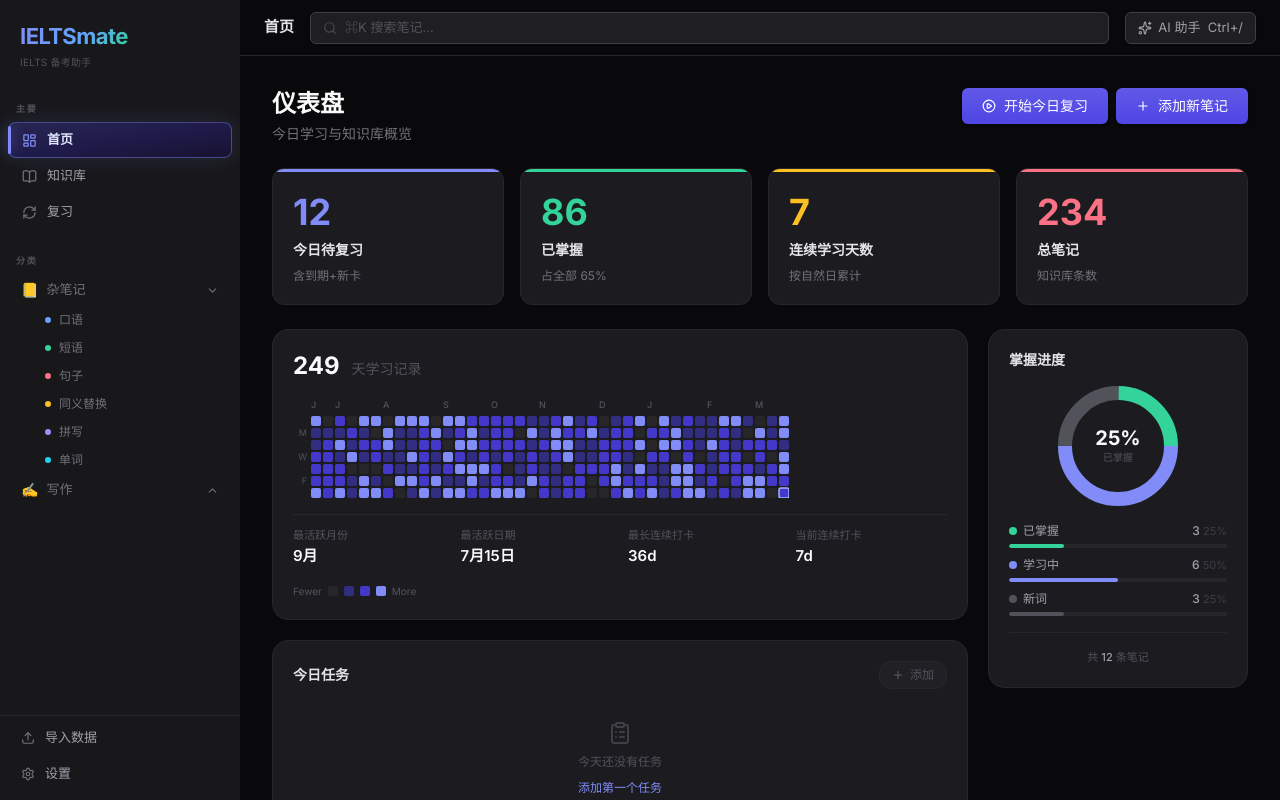
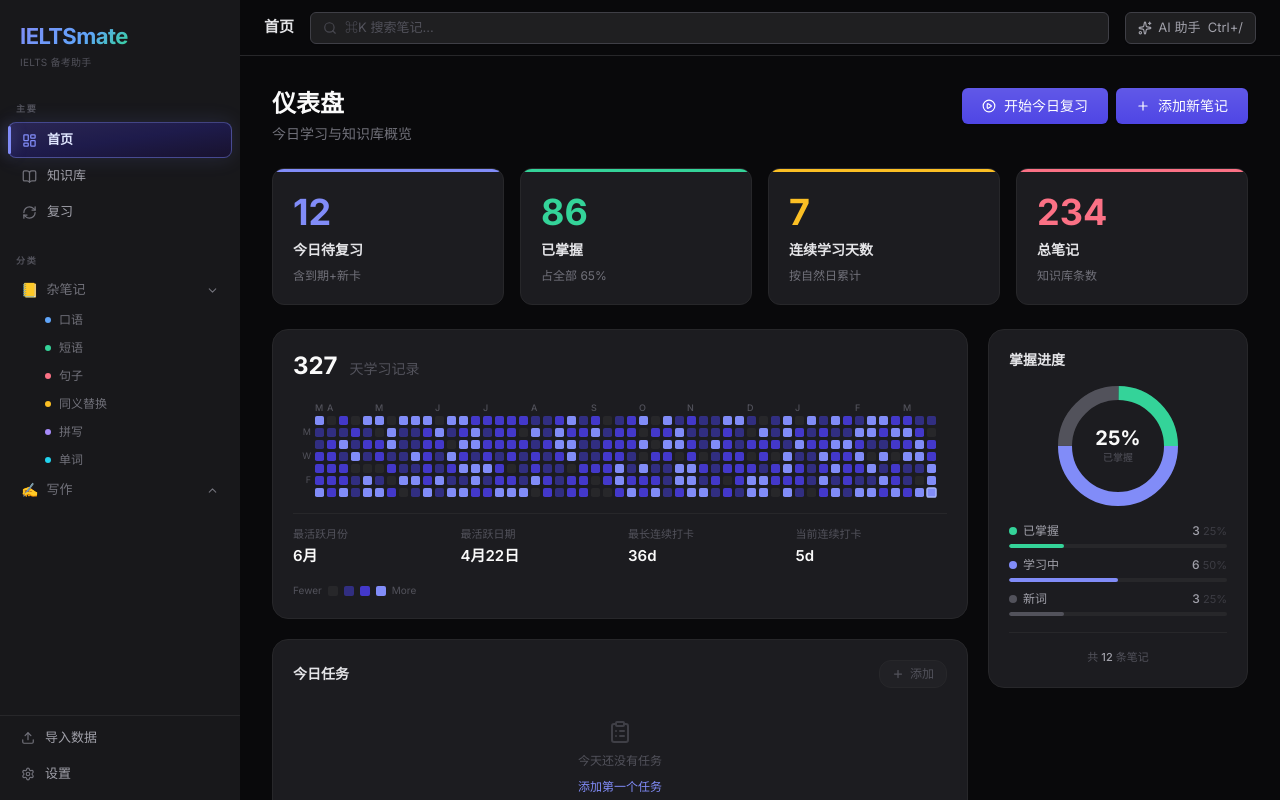
Before and after one commit to Patrickming/ieltsmate, a React (Vite) app in the folder frontend/: page / in a window 1280 px wide. Built offline with nearby package versions, Linux system fonts and the light colour scheme.

Commit message:
0.75前端

```diff
--- a/frontend/src/components/ui/ActivityHeatmap.tsx
+++ b/frontend/src/components/ui/ActivityHeatmap.tsx
@@ -1,117 +1,105 @@
-import { useMemo } from 'react'
+import { useMemo, useRef, useState, useEffect } from 'react'
 
-const WEEKS = 40
-const CELL = 10
-const GAP = 2
+const WEEKS = 52          // full year
+const GAP   = 3           // gap between cells (px, in SVG units)
+const LEFT_LABEL_W = 22   // space reserved for Mon/Wed/Fri labels
+const TOP_LABEL_H  = 18   // space reserved for month labels
 
 interface ActivityHeatmapProps {
   todayAllDone?: boolean
 }
 
-const MONTH_INITIALS = ['J', 'F', 'M', 'A', 'M', 'J', 'J', 'A', 'S', 'O', 'N', 'D']
-const MONTH_NAMES_ZH = ['1月', '2月', '3月', '4月', '5月', '6月', '7月', '8月', '9月', '10月', '11月', '12月']
+const MONTH_INITIALS = ['J','F','M','A','M','J','J','A','S','O','N','D']
+const MONTH_NAMES_ZH = ['1月','2月','3月','4月','5月','6月','7月','8月','9月','10月','11月','12月']
+const LABEL_ROWS: Record<number, string> = { 1: 'M', 3: 'W', 5: 'F' }
 
-function toKey(d: Date) {
-  return d.toISOString().slice(0, 10)
-}
+function toKey(d: Date) { return d.toISOString().slice(0, 10) }
 
 function generateMockActivity(todayKey: string): Record<string, number> {
   const data: Record<string, number> = {}
   const today = new Date(todayKey)
   const totalDays = WEEKS * 7
-
   for (let i = totalDays - 1; i >= 0; i--) {
     const d = new Date(today)
     d.setDate(today.getDate() - i)
     const key = toKey(d)
     const rand = Math.random()
-    if (rand < 0.12) data[key] = 0
+    if      (rand < 0.12) data[key] = 0
     else if (rand < 0.40) data[key] = Math.floor(Math.random() * 3) + 1
     else if (rand < 0.72) data[key] = Math.floor(Math.random() * 4) + 4
-    else data[key] = Math.floor(Math.random() * 5) + 8
+    else                  data[key] = Math.floor(Math.random() * 5) + 8
   }
-  // Ensure today has activity
   data[todayKey] = Math.floor(Math.random() * 5) + 6
   return data
 }
 
 function getCellColor(count: number): string {
   if (count === 0) return '#27272a'
-  if (count <= 3) return '#312e81'
-  if (count <= 7) return '#4338ca'
+  if (count <= 3)  return '#312e81'
+  if (count <= 7)  return '#4338ca'
   return '#818cf8'
 }
 
-// Calculate streaks from activity data
 function calcStreaks(activity: Record<string, number>, todayKey: string) {
   const keys = Object.keys(activity).sort()
-  let longest = 0
-  let current = 0
-  let streak = 0
-
-  // Current streak: count backwards from today
+  let longest = 0, current = 0, streak = 0
   const today = new Date(todayKey)
   for (let i = 0; ; i++) {
-    const d = new Date(today)
-    d.setDate(today.getDate() - i)
-    const k = toKey(d)
-    if (activity[k] && activity[k] > 0) {
-      current++
-    } else {
-      break
+    const d = new Date(today); d.setDate(today.getDate() - i)
+    if (activity[toKey(d)] > 0) current++; else break
   }
+  for (const k of keys) {
+    if (activity[k] > 0) { streak++; longest = Math.max(longest, streak) }
+    else streak = 0
   }
-
-  // Longest streak
-  for (const k of keys) {
-    if (activity[k] > 0) {
-      streak++
-      longest = Math.max(longest, streak)
-    } else {
-      streak = 0
-    }
-  }
-
   return { longest, current }
 }
 
-// Find most active month and day
 function calcStats(activity: Record<string, number>) {
   const monthTotals: Record<number, number> = {}
   let maxDay = { key: '', count: 0 }
-
   for (const [key, count] of Object.entries(activity)) {
     if (count === 0) continue
     const month = new Date(key).getMonth()
     monthTotals[month] = (monthTotals[month] ?? 0) + count
     if (count > maxDay.count) maxDay = { key, count }
   }
-
-  let maxMonth = -1
-  let maxMonthCount = 0
+  let maxMonth = -1, maxMonthCount = 0
   for (const [m, c] of Object.entries(monthTotals)) {
     if (c > maxMonthCount) { maxMonthCount = c; maxMonth = Number(m) }
   }
-
-  const mostActiveDay = maxDay.key
-    ? new Date(maxDay.key).toLocaleDateString('zh-CN', { month: 'short', day: 'numeric' })
-    : '—'
-
   return {
     mostActiveMonth: maxMonth >= 0 ? MONTH_NAMES_ZH[maxMonth] : '—',
-    mostActiveDay,
+    mostActiveDay: maxDay.key
+      ? new Date(maxDay.key).toLocaleDateString('zh-CN', { month: 'short', day: 'numeric' })
+      : '—',
   }
 }
 
 export function ActivityHeatmap({ todayAllDone = false }: ActivityHeatmapProps) {
   const todayKey = toKey(new Date())
-
   const activity = useMemo(() => generateMockActivity(todayKey), [todayKey])
 
-  // Build week columns starting from (WEEKS*7) days ago
+  // ── Measure container width ──────────────────────────────
+  const wrapRef = useRef<HTMLDivElement>(null)
+  const [containerW, setContainerW] = useState(600)
+
+  useEffect(() => {
+    const el = wrapRef.current
+    if (!el) return
+    setContainerW(el.clientWidth)
+    const ro = new ResizeObserver(([entry]) => setContainerW(entry.contentRect.width))
+    ro.observe(el)
+    return () => ro.disconnect()
+  }, [])
+
+  // Derive cell size from container width so grid fills perfectly
+  const availW = containerW - LEFT_LABEL_W - GAP
+  const CELL = Math.max(8, Math.floor((availW + GAP) / WEEKS) - GAP)
+
+  // ── Build columns ───────────────────────────────────────
   const startDate = new Date(todayKey)
   startDate.setDate(startDate.getDate() - (WEEKS * 7 - 1))
-
   const columns: { date: Date; key: string; count: number }[][] = []
   const cur = new Date(startDate)
   for (let w = 0; w < WEEKS; w++) {
@@ -124,30 +112,24 @@ export function ActivityHeatmap({ todayAllDone = false }: ActivityHeatmapProps)
     columns.push(week)
   }
 
-  // Month label positions: first column index where a new month starts
+  // Month markers
   const monthMarkers: { weekIdx: number; initial: string }[] = []
   columns.forEach((week, wi) => {
     const d = week[0].date
-    const isNewMonth = wi === 0 || d.getDate() <= 7
-    if (isNewMonth) {
+    if (wi === 0 || d.getDate() <= 7) {
       const initial = MONTH_INITIALS[d.getMonth()]
       const prev = monthMarkers[monthMarkers.length - 1]
-      if (!prev || prev.weekIdx !== wi) {
-        monthMarkers.push({ weekIdx: wi, initial })
-      }
+      if (!prev || prev.weekIdx !== wi) monthMarkers.push({ weekIdx: wi, initial })
     }
   })
 
   const { longest, current } = calcStreaks(activity, todayKey)
   const { mostActiveMonth, mostActiveDay } = calcStats(activity)
-  const totalStudied = Object.values(activity).filter((v) => v > 0).length
+  const totalStudied = Object.values(activity).filter(v => v > 0).length
 
-  const svgW = WEEKS * (CELL + GAP) - GAP
-  const svgH = 7 * (CELL + GAP) - GAP
-
-  // Weekday label rows: only M(1), W(3), F(5) — index 0=Sun
-  const LABEL_ROWS: Record<number, string> = { 1: 'M', 3: 'W', 5: 'F' }
-  const LEFT_PAD = 18
+  // SVG dimensions (everything inside one SVG including labels)
+  const svgW = LEFT_LABEL_W + WEEKS * (CELL + GAP) - GAP
+  const svgH = TOP_LABEL_H + 7 * (CELL + GAP) - GAP
 
   return (
     <div className="flex flex-col gap-4">
@@ -157,61 +139,60 @@ export function ActivityHeatmap({ todayAllDone = false }: ActivityHeatmapProps)
         <span className="text-sm text-text-subtle">天学习记录</span>
       </div>
 
-      {/* Grid area */}
-      <div style={{ paddingLeft: LEFT_PAD }}>
-        {/* Month labels */}
-        <div className="flex" style={{ marginBottom: 4, marginLeft: 0 }}>
-          {columns.map((_, wi) => {
-            const marker = monthMarkers.find((m) => m.weekIdx === wi)
-            return (
-              <div
-                key={wi}
-                style={{ width: CELL + GAP, flexShrink: 0 }}
-                className="text-[9px] text-text-subtle font-medium"
+      {/* SVG fills the full width */}
+      <div ref={wrapRef} className="w-full">
+        <svg
+          width="100%"
+          height={svgH}
+          viewBox={`0 0 ${svgW} ${svgH}`}
+          preserveAspectRatio="xMinYMin meet"
+          style={{ display: 'block', overflow: 'visible' }}
         >
-                {marker ? marker.initial : ''}
-              </div>
-            )
-          })}
-        </div>
+          {/* ── Month labels ── */}
+          {monthMarkers.map(({ weekIdx, initial }) => (
+            <text
+              key={weekIdx}
+              x={LEFT_LABEL_W + weekIdx * (CELL + GAP)}
+              y={TOP_LABEL_H - 5}
+              fontSize={9}
+              fill="#52525b"
+              fontFamily="Inter, Arial, sans-serif"
+              fontWeight={500}
+            >
+              {initial}
+            </text>
+          ))}
 
-        {/* Rows with weekday labels */}
-        <div className="relative">
-          {/* Weekday labels (absolute, left of SVG) */}
-          <div
-            className="absolute flex flex-col"
-            style={{ left: -LEFT_PAD, top: 0, gap: GAP }}
+          {/* ── Weekday labels (M / W / F) ── */}
+          {Array.from({ length: 7 }, (_, di) => LABEL_ROWS[di] && (
+            <text
+              key={di}
+              x={LEFT_LABEL_W - 4}
+              y={TOP_LABEL_H + di * (CELL + GAP) + CELL * 0.75}
+              fontSize={9}
+              fill="#52525b"
+              fontFamily="Inter, Arial, sans-serif"
+              textAnchor="end"
             >
-            {Array.from({ length: 7 }, (_, di) => (
-              <div
-                key={di}
-                style={{ height: CELL, lineHeight: `${CELL}px`, width: LEFT_PAD - 4 }}
-                className="text-[9px] text-text-subtle text-right"
-              >
-                {LABEL_ROWS[di] ?? ''}
-              </div>
+              {LABEL_ROWS[di]}
+            </text>
           ))}
-          </div>
 
-          {/* SVG heatmap */}
-          <svg width={svgW} height={svgH} style={{ display: 'block' }}>
+          {/* ── Cells ── */}
           {columns.map((week, wi) =>
             week.map((day, di) => {
-                const x = wi * (CELL + GAP)
-                const y = di * (CELL + GAP)
+              const x = LEFT_LABEL_W + wi * (CELL + GAP)
+              const y = TOP_LABEL_H + di * (CELL + GAP)
               const isToday = day.key === todayKey
-                const fill = isToday && todayAllDone
-                  ? '#fbbf24'
-                  : getCellColor(day.count)
+              const fill   = isToday && todayAllDone ? '#fbbf24' : getCellColor(day.count)
               const stroke = isToday ? (todayAllDone ? '#f59e0b' : '#a5b4fc') : 'none'
-
               return (
                 <g key={day.key}>
                   <title>{`${day.key} · 复习 ${day.count} 张${isToday && todayAllDone ? ' ★ 今日任务全完成' : ''}`}</title>
                   <rect
                     x={x} y={y}
                     width={CELL} height={CELL}
-                      rx={2}
+                    rx={Math.max(1, CELL * 0.2)}
                     fill={fill}
                     stroke={stroke}
                     strokeWidth={isToday ? 1.5 : 0}
@@ -222,13 +203,12 @@ export function ActivityHeatmap({ todayAllDone = false }: ActivityHeatmapProps)
           )}
         </svg>
       </div>
-      </div>
 
       {/* Stats row */}
       <div className="grid grid-cols-4 gap-4 pt-3 border-t border-border">
         {[
-          { label: '最活跃月份', value: mostActiveMonth },
-          { label: '最活跃日期', value: mostActiveDay },
+          { label: '最活跃月份',  value: mostActiveMonth },
+          { label: '最活跃日期',  value: mostActiveDay },
           { label: '最长连续打卡', value: `${longest}d` },
           { label: '当前连续打卡', value: `${current}d` },
         ].map(({ label, value }) => (
@@ -242,11 +222,8 @@ export function ActivityHeatmap({ todayAllDone = false }: ActivityHeatmapProps)
       {/* Legend */}
       <div className="flex items-center gap-1.5">
         <span className="text-[10px] text-text-subtle">Fewer</span>
-        {[0, 2, 5, 9].map((v) => (
-          <div
-            key={v}
-            style={{ width: CELL, height: CELL, borderRadius: 2, background: getCellColor(v), flexShrink: 0 }}
-          />
+        {[0, 2, 5, 9].map(v => (
+          <div key={v} style={{ width: 10, height: 10, borderRadius: 2, background: getCellColor(v), flexShrink: 0 }} />
         ))}
         <span className="text-[10px] text-text-subtle">More</span>
       </div>
--- a/frontend/src/pages/Dashboard.tsx
+++ b/frontend/src/pages/Dashboard.tsx
@@ -86,7 +86,7 @@ export default function Dashboard() {
         <div className="grid grid-cols-[1fr_260px] gap-5 items-start">
           {/* 左列：热图 + 今日任务 */}
           <div className="flex flex-col gap-5">
-            <div className="bg-surface-card border border-border rounded-xl p-5 overflow-x-auto">
+            <div className="bg-surface-card border border-border rounded-xl p-5 min-w-0">
               <ActivityHeatmap todayAllDone={todayAllDone} />
             </div>
             <div className="bg-surface-card border border-border rounded-xl p-5">
```
Lines whose indentation alone changed are shown as unchanged.
